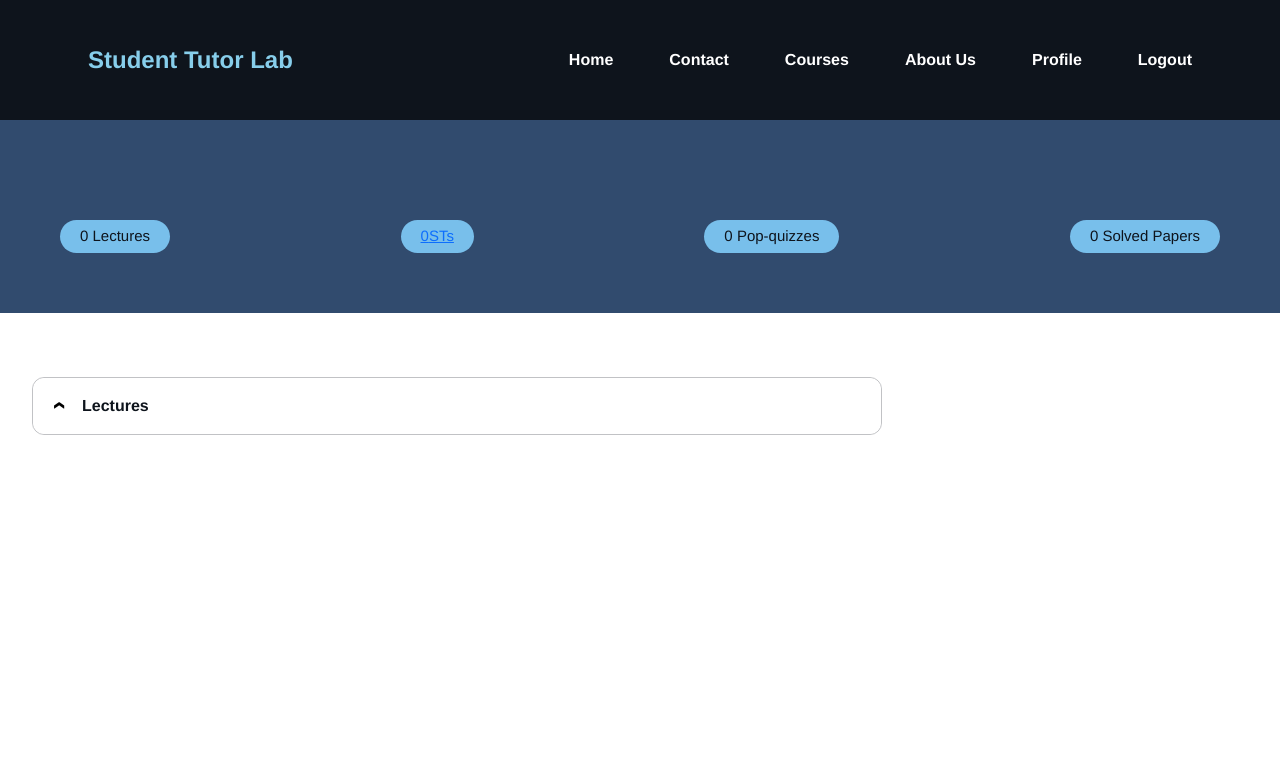
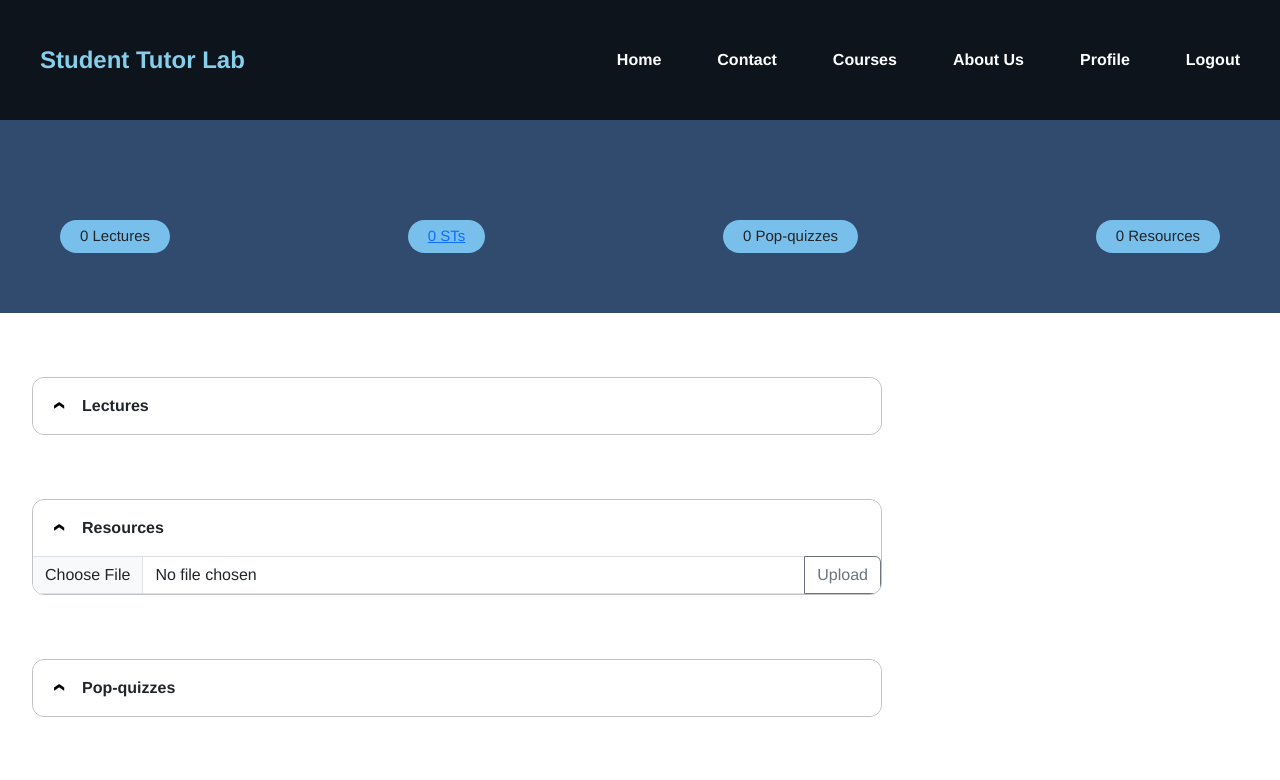
Before and after one commit to meherubahasin/Student-Tutor-Lab, a Flask app: a page that uses templates/fullcourse.html in a window 1280 px wide. Shown: the top 780 px of the page. Run offline with Flask 3, Linux system fonts and the light colour scheme; the visitor is signed in with stand-in values (Sample User, id 1); data that the repository does not hold is empty.

Commit message:
Update fullcourse.html

```diff
--- a/templates/fullcourse.html
+++ b/templates/fullcourse.html
@@ -9,28 +9,35 @@
     <link href="https://cdn.jsdelivr.net/npm/bootstrap@5.3.3/dist/css/bootstrap.min.css" rel="stylesheet">
     <link href="https://cdn.jsdelivr.net/npm/bootstrap@5.3.3/dist/css/bootstrap.min.css" rel="stylesheet">
     <style>
-        :root{
+:root {
                 --primary: #0e141c;
                 --accent: #4b88d8;
                 --accent2: #607ea2;
                 --light: #bdb3a3;
-            --dark: #333;
-            --white: #ffffff;
-            --gray-light: #f5f5f5;
+                --accent2: #333;
             }
 
             * {
                 margin: 0;
-            padding: 0;
                 box-sizing: border-box;
                 font-family: 'Montserrat', 'Helvetica', 'Verdana', sans-serif;
             }
+            .mobile-menu-toggle {
+            display: none;
+        }
 
-        body {
-            background-color: white;
-            color: var(--primary);
+        @media (max-width: 768px) {
+            .mobile-menu-toggle {
+                display: block;
+                background: none;
+                border: none;
+                color: white;
+                font-size: 1.5rem;
+                cursor: pointer;
             }
-        /* NAVBAR Start*/
+
+        }
+
             .navbar {
                 position: sticky;
                 top: 0;
@@ -41,7 +48,6 @@
                 transition: 0.3s ease-out;
                 background-color: var(--primary);
                 color: white;
-    padding: 2rem 3rem;
                 display: flex;
                 justify-content: space-between;
                 z-index: 1000;
@@ -137,7 +281,7 @@
                     </div>
                     <div class="stat-item">
                         <span class="stat-number">{{ course.qas|length }}</span>
-                        <span class="stat-label">Solved Papers</span>
+                        <span class="stat-label">Resources</span>
                     </div>
                 </div>
             </div>
@@ -202,29 +347,44 @@
                 <label
                   aria-label="dropdown scrollbar"
                   for="state-dropdown-2"
-                  class="trigger">Solved Paper</label>
+                  class="trigger">Resources</label>
 
-                <form class="list webkit-scrollbar" role="list" dir="auto" action="/viewcontent" method="POST">
+
 
                   {%for item in course.qas%}
+                    <form class="list webkit-scrollbar" role="list" dir="auto" action="/view_resource" method="POST">
                       <div class="listitem" role="listitem">
-                      <input type="hidden" name="course-code" value="{{course.code}}">
-                      <input type="hidden" name="resource" value="qas">
-                      <input type="hidden" name="index" value="{{course.qas.index(item)}}">
+                        <input type="hidden" name="course_code" value="{{course.code}}">
+                        <input type="hidden" name="file_name" value="{{item}}">
                         <button type="submit" class="article">
                           {{item}}
                         </button>
                       </div>
-                    {% if 'type' == "ST" or 'type' == "admin" %}
-                    <form action="/add-resources">
-                        <button class="Btn" >Add Resources
-                            <svg class="svg" viewBox="0 0 512 512">
-                              <path d="M410.3 231l11.3-11.3-33.9-33.9-62.1-62.1L291.7 89.8l-11.3 11.3-22.6 22.6L58.6 322.9c-10.4 10.4-18 23.3-22.2 37.4L1 480.7c-2.5 8.4-.2 17.5 6.1 23.7s15.3 8.5 23.7 6.1l120.3-35.4c14.1-4.2 27-11.8 37.4-22.2L387.7 253.7 410.3 231zM160 399.4l-9.1 22.7c-4 3.1-8.5 5.4-13.3 6.9L59.4 452l23-78.1c1.4-4.9 3.8-9.4 6.9-13.3l22.7-9.1v32c0 8.8 7.2 16 16 16h32zM362.7 18.7L348.3 33.2 325.7 55.8 314.3 67.1l33.9 33.9 62.1 62.1 33.9 33.9 11.3-11.3 22.6-22.6 14.5-14.5c25-25 25-65.5 0-90.5L453.3 18.7c-25-25-65.5-25-90.5 0zm-47.4 168l-144 144c-6.2 6.2-16.4 6.2-22.6 0s-6.2-16.4 0-22.6l144-144c6.2-6.2 16.4-6.2 22.6 0s6.2 16.4 0 22.6z"></path></svg>
-                        </button>
+                    </form>
+
+                    {% if approved or type == "admin" %}
+                      <form action="/delete_resources" style="padding-bottom: 23px; padding-left: 17px; margin-bottom: -5px; margin-top: -10px;" method="POST">
+                          <input type="hidden" name="file_name" value="{{item}}">
+                          <input type="hidden" name="course_code" value="{{course.code}}">
+                          <input type="hidden" name="resource" value="qas">
+                          <button class="btn btn-danger">Delete</button>
                       </form>
                     {%endif%}
+
                   {%endfor%}
+
+
+
+              {% if approved or type == "admin" %}
+              <form action="{{url_for('add_resources',course_code=course.code)}}" method="POST" enctype="multipart/form-data">
+                <div class="input-group">
+                  <input type="hidden" name="resource" value="qas">
+                  <input type="file" name="file" class="form-control" id="inputGroupFile04" aria-describedby="inputGroupFileAddon04" aria-label="Upload">
+                  <button class="btn btn-outline-secondary" type="submit" id="inputGroupFileAddon04">Upload</button>
+                </div>
+
               </form>
+              {%endif%}
               </div>
 
 
```
Also changed, not shown: other parts of templates/fullcourse.html (+141 -2 lines). Lines whose indentation alone changed are shown as unchanged.
